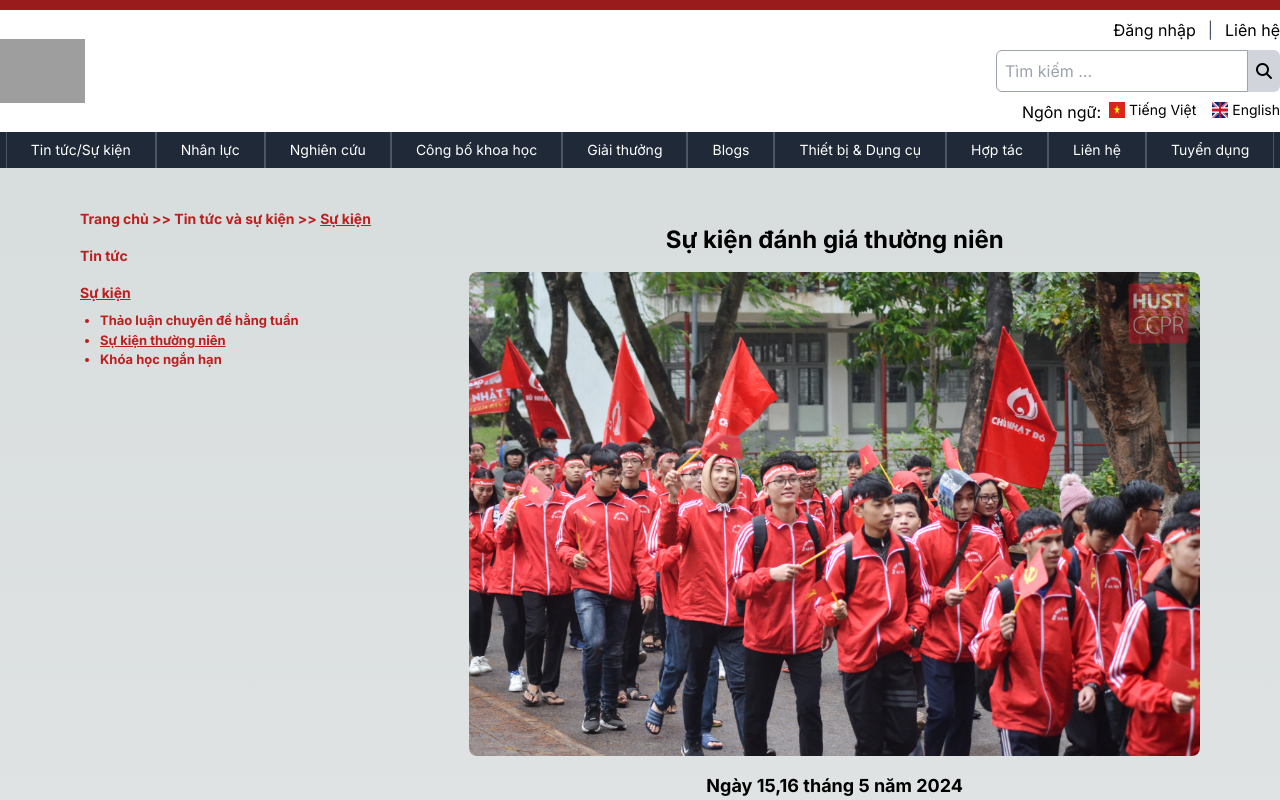
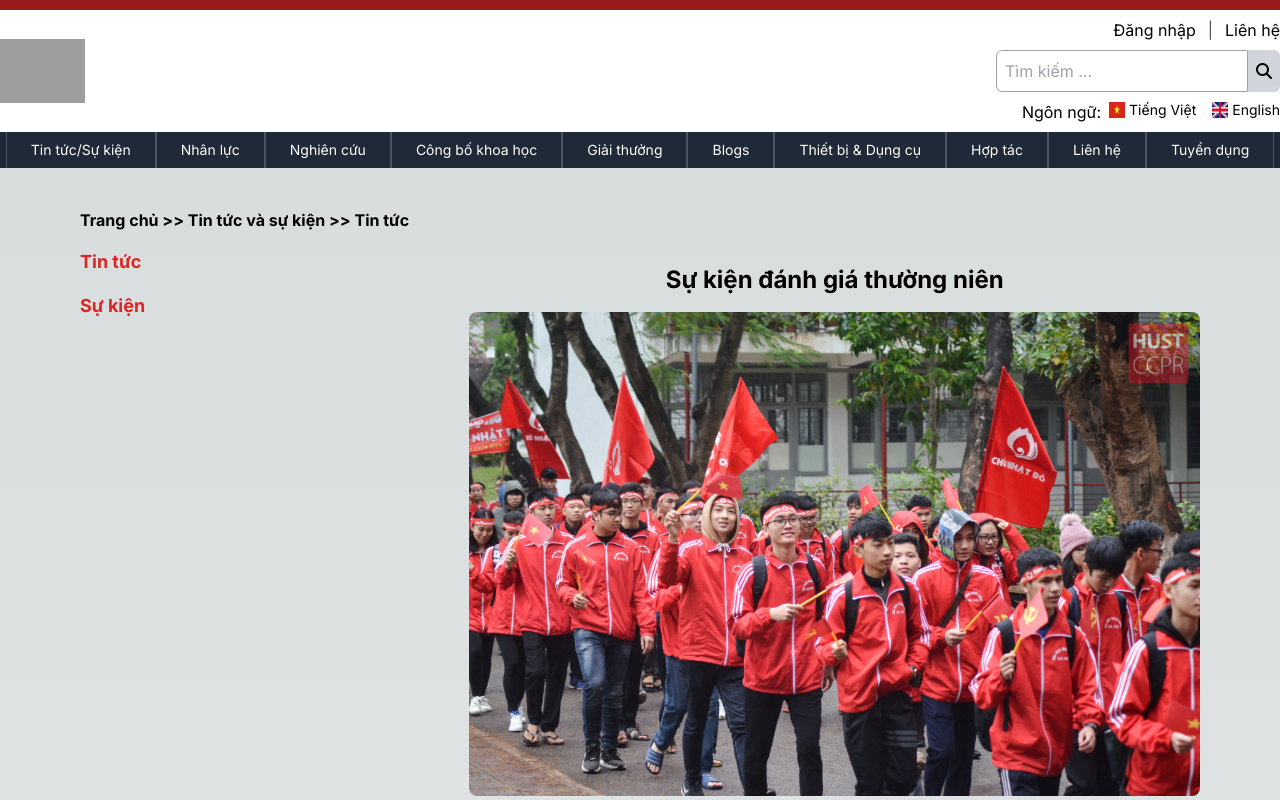
Before and after one commit to vhxmt/cds_ttkt, a Next.js app: page /tin-tuc-su-kien/su-kien/su-kien-thuong-nien in a window 1280 px wide. Shown: the top 800 px of the page. Built offline with nearby package versions, Linux system fonts and the light colour scheme; grey boxes are pictures that could not be loaded.

Commit message:
cleancode

```diff
--- a/src/app/tin-tuc-su-kien/su-kien/khoa-hoc-ngan-han/page.tsx
+++ b/src/app/tin-tuc-su-kien/su-kien/khoa-hoc-ngan-han/page.tsx
@@ -1,28 +1,19 @@
 import Image from 'next/image';
-import {courseLibrary, upcomingCourses} from "@/data/tin-tuc-su-kien/su-kien/khoa-hoc-body";
+import { courseLibrary, upcomingCourses } from "@/data/tin-tuc-su-kien/su-kien/khoa-hoc-body";
+import convertClassName from '@/utils/format-menu';
+import SideMenu from '@/components/display-block/SideMenu';
+import { menuItems } from '@/data/tin-tuc-su-kien/menu-data';
 
-export default function Khoahocnganhan() {
+export default function NewsPage() {
     return (
         <div className="max-w-6xl mx-auto p-4 mt-6">
             {/* Container chính */}
+            <div className={convertClassName('title')}>
+                Trang chủ &gt;&gt; Tin tức và sự kiện &gt;&gt; <a href="/tin-tuc-su-kien/tin-tuc" className={convertClassName('link')}>Tin tức</a>
+            </div>
             <div className="flex space-x-4">
-                {/* Container chứa dòng chữ */}
-                <div className="flex-none w-1/3">
-                    <div className="font-inter font-bold text-[14px] text-[#BD1E1E] mb-4">
-                        Trang chủ &gt;&gt; Tin tức và sự kiện &gt;&gt; <a href="/tin-tuc-su-kien/su-kien" className="text-[#BD1E1E] underline">Sự kiện</a>
-                    </div>
-                    <div className="text-red-600 text-l mb-4 font-inter font-bold text-[14px] text-[#BD1E1E]">
-                        <a href="/tin-tuc-su-kien/tin-tuc" className="text-[#BD1E1E] ">Tin tức</a>
-                    </div>
-                    <div className="text-red-600 text-l mb-4 font-inter font-bold text-[14px] text-[#BD1E1E]">
-                        <a href="/tin-tuc-su-kien/su-kien" className="text-[#BD1E1E] underline"> Sự kiện</a>
-                        <ul className="list-disc pl-5 mt-2 text-[13px] text-[#BD1E1E]">
-                            <li><a href="/tin-tuc-su-kien/su-kien/thao-luan-chuyen-de" className="hover:underline">Thảo luận chuyên đề hằng tuần</a></li>
-                            <li><a href="/tin-tuc-su-kien/su-kien/su-kien-thuong-nien" className="hover:underline">Sự kiện thường niên</a></li>
-                            <li><a href="/tin-tuc-su-kien/su-kien/khoa-hoc-ngan-han" className="text-[#BD1E1E] underline hover:underline">Khóa học ngắn hạn</a></li>
-                        </ul>
-                    </div>
-                </div>
+                {/* Side Menu */}
+                <SideMenu menuItems={menuItems} />
 
         {/* Container chứa banner và hai ô */}
         <div className="flex-1">
--- a/src/app/tin-tuc-su-kien/su-kien/su-kien-thuong-nien/page.tsx
+++ b/src/app/tin-tuc-su-kien/su-kien/su-kien-thuong-nien/page.tsx
@@ -1,29 +1,19 @@
 import Image from 'next/image';
-import { FC } from 'react';
 import { eventDetails, eventInfo, schedule } from '@/data/tin-tuc-su-kien/su-kien/su-kien-thuong-nien'; // Đảm bảo đường dẫn đúng với vị trí file data.ts
+import convertClassName from '@/utils/format-menu';
+import SideMenu from '@/components/display-block/SideMenu';
+import { menuItems } from '@/data/tin-tuc-su-kien/menu-data';
 
-const AnnualEvent: FC = () => {
+export default function NewsPage() {
     return (
         <div className="max-w-6xl mx-auto p-4 mt-6">
             {/* Container chính */}
-            <div className="flex flex-col md:flex-row space-y-4 md:space-y-0 md:space-x-4">
-                {/* Sidebar chứa liên kết */}
-                <div className="flex-none w-1/3">
-                    <div className="font-inter font-bold text-[14px] text-[#BD1E1E] mb-4">
-                        Trang chủ &gt;&gt; Tin tức và sự kiện &gt;&gt; <a href="/tin-tuc-su-kien/su-kien" className="text-[#BD1E1E] underline">Sự kiện</a>
-                    </div>
-                    <div className="text-red-600 text-l mb-4 font-inter font-bold text-[14px] text-[#BD1E1E]">
-                        <a href="/tin-tuc-su-kien/tin-tuc" className="text-[#BD1E1E] ">Tin tức</a>
-                    </div>
-                    <div className="text-red-600 text-l mb-4 font-inter font-bold text-[14px] text-[#BD1E1E]">
-                        <a href="/tin-tuc-su-kien/su-kien" className="text-[#BD1E1E] underline"> Sự kiện</a>
-                        <ul className="list-disc pl-5 mt-2 text-[13px] text-[#BD1E1E]">
-                            <li><a href="/tin-tuc-su-kien/su-kien/thao-luan-chuyen-de" className="hover:underline">Thảo luận chuyên đề hằng tuần</a></li>
-                            <li><a href="/tin-tuc-su-kien/su-kien/su-kien-thuong-nien" className="underline hover:underline">Sự kiện thường niên</a></li>
-                            <li><a href="/tin-tuc-su-kien/su-kien/khoa-hoc-ngan-han" className="text-[#BD1E1E] hover:underline">Khóa học ngắn hạn</a></li>
-                        </ul>
-                    </div>
-                </div>
+            <div className={convertClassName('title')}>
+                Trang chủ &gt;&gt; Tin tức và sự kiện &gt;&gt; <a href="/tin-tuc-su-kien/tin-tuc" className={convertClassName('link')}>Tin tức</a>
+            </div>
+            <div className="flex space-x-4">
+                {/* Side Menu */}
+                <SideMenu menuItems={menuItems} />
 
                 {/* Container chứa nội dung sự kiện */}
                 <div className="flex-1">
@@ -129,5 +119,3 @@ const AnnualEvent: FC = () => {
         </div>
     );
 };
-
-export default AnnualEvent;
--- a/src/app/tin-tuc-su-kien/su-kien/thao-luan-chuyen-de/page.tsx
+++ b/src/app/tin-tuc-su-kien/su-kien/thao-luan-chuyen-de/page.tsx
@@ -1,28 +1,20 @@
 import Image from 'next/image';
 import convertClassName from '@/utils/format-menu';
 import {eventDetails} from "@/data/tin-tuc-su-kien/su-kien/thao-luan-chuyen-de-body";
-export default function Thaoluanchuyende() {
+import SideMenu from '@/components/display-block/SideMenu';
+
+import { menuItems } from '@/data/tin-tuc-su-kien/menu-data';
+
+export default function NewsPage() {
     return (
         <div className="max-w-6xl mx-auto p-4 mt-6">
             {/* Container chính */}
+            <div className={convertClassName('title')}>
+                Trang chủ &gt;&gt; Tin tức và sự kiện &gt;&gt; <a href="/tin-tuc-su-kien/tin-tuc" className={convertClassName('link')}>Tin tức</a>
+            </div>
             <div className="flex space-x-4">
-                {/* Container chứa dòng chữ */}
-                <div className={convertClassName('container')}>
-                    <div className={convertClassName('title')}>
-                        Trang chủ &gt;&gt; Tin tức và sự kiện &gt;&gt; <a href="/tin-tuc-su-kien/su-kien" className={convertClassName('link')}>Sự kiện</a>
-                    </div>
-                    <div className={convertClassName('text')}>
-                        <a href="/tin-tuc-su-kien/tin-tuc" className={convertClassName('link')}>Tin tức</a>
-                    </div>
-                    <div className={convertClassName('text')}>
-                        <a href="/tin-tuc-su-kien/su-kien" className={convertClassName('link')}>Sự kiện</a>
-                        <ul className={convertClassName('list')}>
-                            <li><a href="/tin-tuc-su-kien/su-kien/thao-luan-chuyen-de" className={convertClassName('listItem')}>Thảo luận chuyên đề hằng tuần</a></li>
-                            <li><a href="/tin-tuc-su-kien/su-kien/su-kien-thuong-nien" className={convertClassName('hoverLink')}>Sự kiện thường niên</a></li>
-                            <li><a href="/tin-tuc-su-kien/su-kien/khoa-hoc-ngan-han" className={convertClassName('hoverLink')}>Khóa học ngắn hạn</a></li>
-                        </ul>
-                    </div>
-                </div>
+                {/* Side Menu */}
+                <SideMenu menuItems={menuItems} />
 
 
                 {/* Container chứa banner và hai ô */}
--- a/src/app/tin-tuc-su-kien/tin-tuc/data.ts
+++ /dev/null
@@ -1,12 +0,0 @@
-// data.ts
-
-export const menuItems = [
-    {
-      label: 'Tin tức',
-      href: '/tin-tuc-su-kien/tin-tuc',
-    },
-    {
-      label: 'Sự kiện',
-      href: '/tin-tuc-su-kien/su-kien',
-    },
-  ];
--- a/src/app/tin-tuc-su-kien/tin-tuc/page.tsx
+++ b/src/app/tin-tuc-su-kien/tin-tuc/page.tsx
@@ -1,13 +1,11 @@
-import Image from 'next/image';
 import SideMenu from '../../../components/display-block/SideMenu';
 import Banner from '../../../components/display-block/Banner';
-import { menuItems } from './data';
+import { menuItems } from '@/data/tin-tuc-su-kien/menu-data';
 import convertClassName from "@/utils/format-menu"; // Importing data from data.ts
 
 export default function NewsPage() {
     return (
         <div className="max-w-6xl mx-auto p-4 mt-6">
-            {/* Container chính */}
             {/* Container chính */}
             <div className={convertClassName('title')}>
                 Trang chủ &gt;&gt; Tin tức và sự kiện &gt;&gt; <a href="/tin-tuc-su-kien/tin-tuc" className={convertClassName('link')}>Tin tức</a>
--- a/src/components/display-block/SideMenu.tsx
+++ b/src/components/display-block/SideMenu.tsx
@@ -1,5 +1,7 @@
+"use client";
+
 import Link from 'next/link';
-import convertClassName from '@/utils/format-menu'; // Đảm bảo đường dẫn chính xác
+import convertClassName from "@/utils/format-menu";
 
 interface SubMenuItem {
   label: string;
@@ -18,21 +20,23 @@ interface SideMenuProps {
 
 export default function SideMenu({ menuItems }: SideMenuProps) {
   return (
-      <div className={convertClassName('container')}>
+    <div className="side-menu flex-none w-1/3">
       {menuItems.map((item, index) => (
-            <div key={index} className={convertClassName('text')}>
+        <div key={index} className="group text-red-600 text-lg mb-4">
           <Link href={item.href}>
-                <p className={convertClassName('title')}>
+            <p className={convertClassName('link') + " font-bold"}>
               {item.label}
             </p>
           </Link>
-              {/* Kiểm tra nếu có mục con */}
+          {/* Check if there are sub-items */}
           {item.subItems && (
-                  <ul className={convertClassName('subMenu')}>
+            <ul className="list-disc list-inside ml-4 text-red-500 text-base hidden group-hover:block">
               {item.subItems.map((subItem, subIndex) => (
-                        <li key={subIndex} className={convertClassName('subItem')}>
-                          <Link href={subItem.href}>
+                <li key={subIndex}>
+                  <Link className={convertClassName('link')} href={subItem.href}>
+
                       {subItem.label}
+
                   </Link>
                 </li>
               ))}
```
Also changed, not shown: src/app/tin-tuc-su-kien/su-kien/page.tsx (+7 -5 lines), src/data/tin-tuc-su-kien/menu-data.ts (renamed from src/data/tin-tuc-su-kien/su-kien/menu-data.ts), src/data/tin-tuc-su-kien/su-kien/su-kien-thuong-nien.ts (renamed from src/data/tin-tuc-su-kien/su-kien/su-kien-thuong-nien.tsx). Lines whose indentation alone changed are shown as unchanged.
